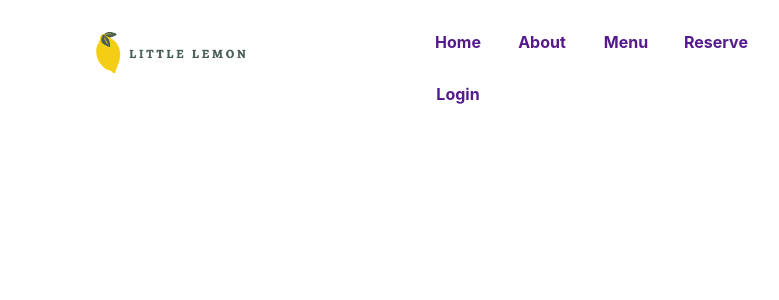
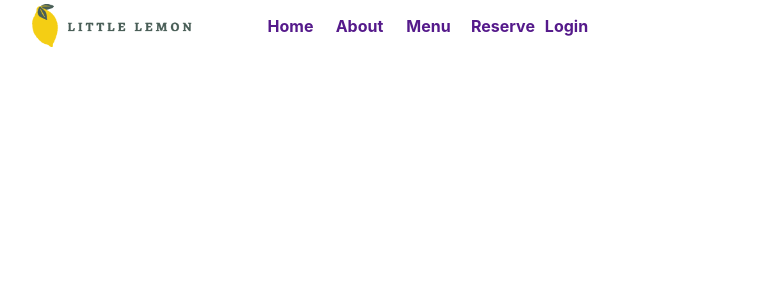
Before and after one commit to samprint/capstoneprj2, a React (Create React App) app: page / in a window 1280 px wide. Shown: the top 300 px of the page, without its empty margins (224-1003 px from the left). Built offline with nearby package versions, Linux system fonts and the light colour scheme.

Commit message:
Setting up the CSS layout - week2 - 4

```diff
--- a/public/style.css
+++ b/public/style.css
@@ -11,7 +11,7 @@ body {
 }
 
 .app {
-    max-width: 50%;
+    max-width: 60%;
     margin-left: auto;
     margin-right: auto;
     /* align-items: center; */
@@ -20,23 +20,25 @@ body {
 }
 
 .nav nav {
-    display: grid;
-    /* grid-template-columns: repeat(2, 1fr); */
-    grid-template-columns: repeat(auto-fit, minmax(100px, 1fr));
-    grid-auto-rows: 1fr;
+    display: GRID;
+    /* display: flex;
+    flex-flow: row wrap; */
+    grid-template-columns: 2fr 6fr;
+    /* grid-template-columns: repeat(auto-fit, minmax(10rem, 1fr)); */
+    /* grid-auto-rows: 2fr 5fr; */
     /* grid-template-rows: repeat(1, auto); */
     /* grid-template-columns: repeat(auto-fill, minmax(min(100rem, 100%), 1fr)); */
-    grid-gap: 1rem;
+    /* grid-gap: 1rem; */
     /* grid-template-columns: repeat(auto-fit, minmax(500px, 1fr)); */
 }
 
 .nav img {
     /* display: block; */
-    margin-top: 2rem;
+    margin-top: 0.25rem;
     /* margin-left: auto;
     margin-right: auto; */
     /* max-width: 50%; */
-    width: 150px;
+    width: 10rem;
     /* margin-right: 1rem; */
     height: auto;
 }
@@ -46,10 +48,10 @@ body {
     list-style-type: none;
     text-align: center;
     /* grid-template-columns: 1fr 1fr 1fr 2fr 1fr; */
-    grid-template-columns: repeat(auto-fit, minmax(50px, 1fr));
-    grid-gap: 2rem;
-    margin-top: 2rem;
-    margin-left: -2rem;
+    grid-template-columns: repeat(auto-fill, minmax(3rem, 1fr));
+    grid-gap: 1rem;
+    /* margin-top: 2rem; */
+    /* margin-left: -10rem; */
     /* grid-template-columns: repeat(auto-fill, minmax(min(5rem, 100%), 1fr)); */
     /* grid-template-columns: repeat(auto-fit, minmax(50px, 1fr)); */
 }
--- a/src/components/Nav.js
+++ b/src/components/Nav.js
@@ -10,6 +10,7 @@ const Nav = () => {
                 </div>
                 <div>
                     <ul>
+                        {/* <li><img src={logo} alt="logo" /></li> */}
                         <li>
                             <a href="">Home</a>
                         </li>
```
